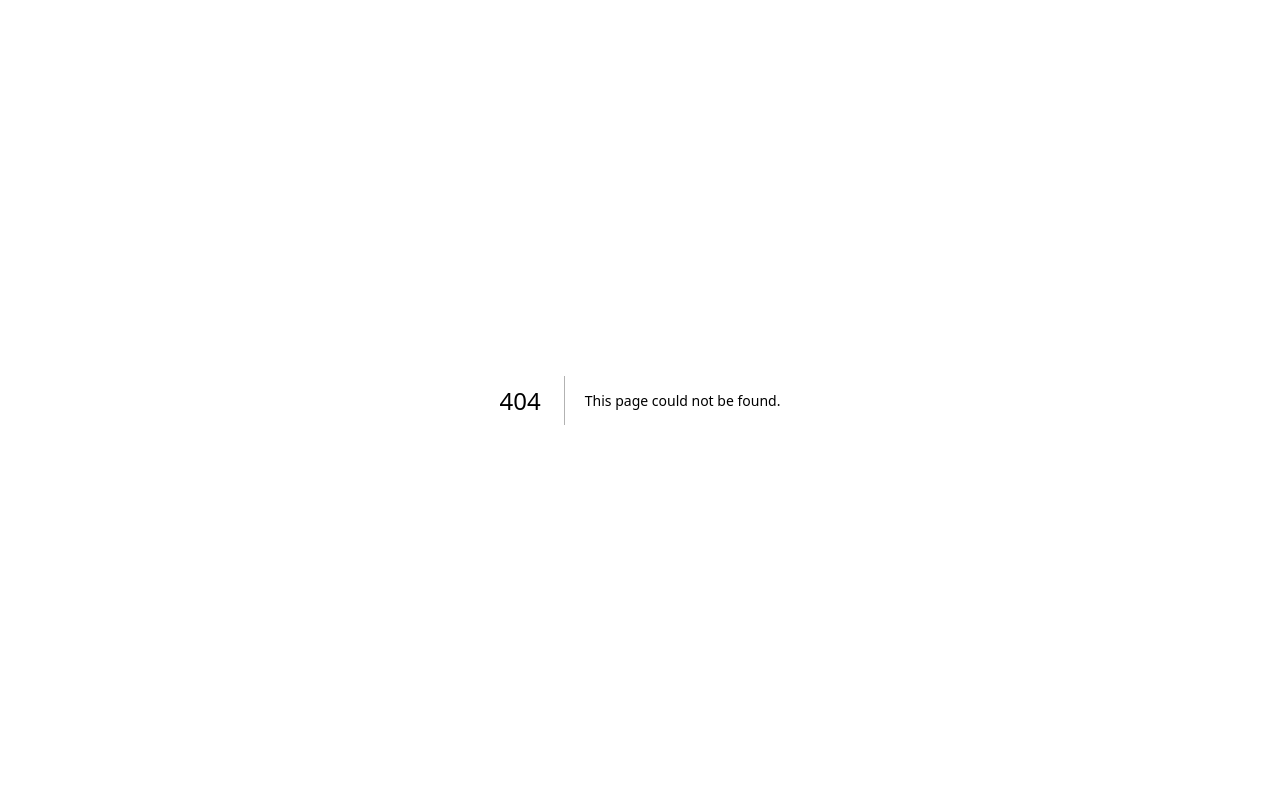
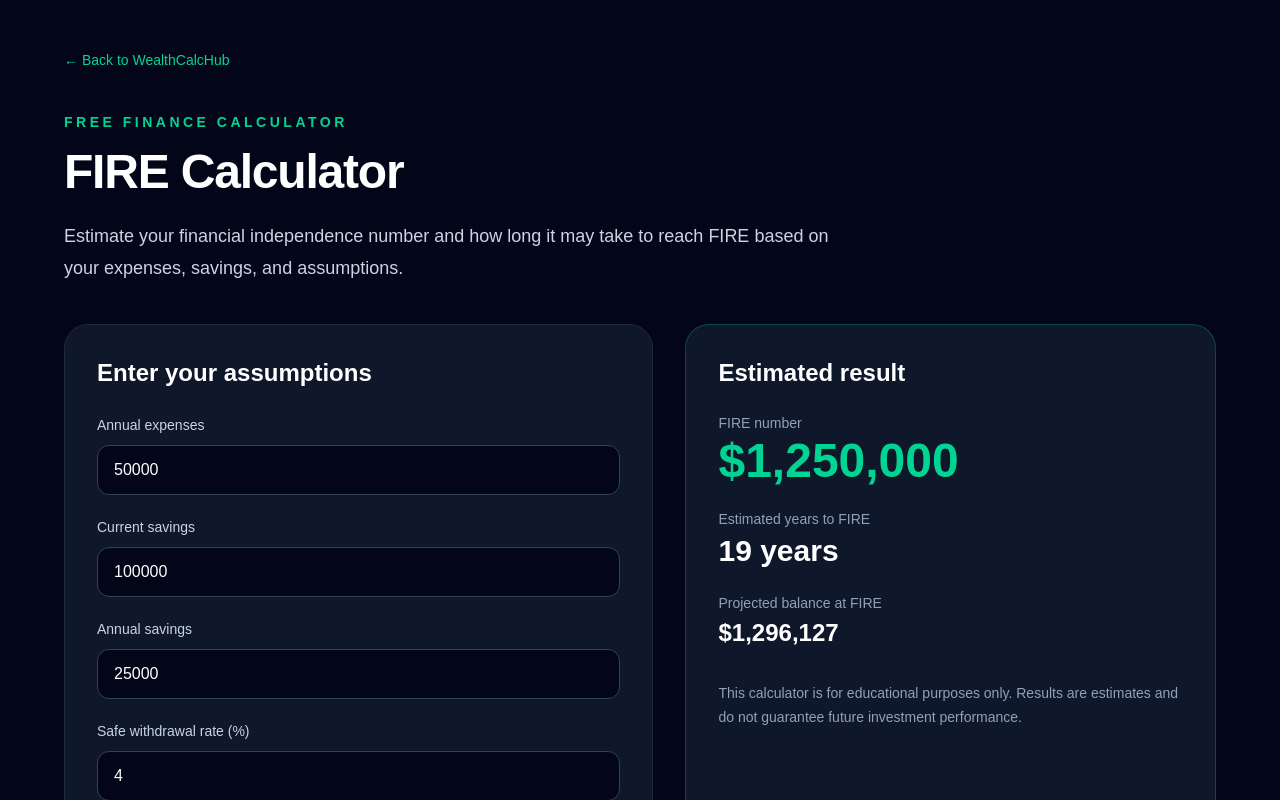
Before and after one commit to AWIN0420/wealthcalchub, a Next.js app: page /fire-calculator in a window 1280 px wide. Before the commit this address had no page. Shown: the top 800 px of the page. Built offline with nearby package versions, Linux system fonts and the light colour scheme.

Commit message:
Add FIRE calculator

```diff
--- /dev/null
+++ b/src/app/fire-calculator/page.tsx
@@ -0,0 +1,166 @@
+"use client";
+
+import Link from "next/link";
+import { useMemo, useState } from "react";
+
+export default function FireCalculatorPage() {
+  const [annualExpenses, setAnnualExpenses] = useState(50000);
+  const [currentSavings, setCurrentSavings] = useState(100000);
+  const [annualSavings, setAnnualSavings] = useState(25000);
+  const [withdrawalRate, setWithdrawalRate] = useState(4);
+  const [annualReturn, setAnnualReturn] = useState(7);
+
+  const result = useMemo(() => {
+    const fireNumber = annualExpenses / (withdrawalRate / 100);
+    const annualRate = annualReturn / 100;
+
+    let balance = currentSavings;
+    let yearsToFire = 0;
+
+    while (balance < fireNumber && yearsToFire < 100) {
+      balance = balance * (1 + annualRate) + annualSavings;
+      yearsToFire += 1;
+    }
+
+    return {
+      fireNumber,
+      yearsToFire,
+      projectedBalance: balance,
+      isAlreadyFire: currentSavings >= fireNumber,
+    };
+  }, [
+    annualExpenses,
+    currentSavings,
+    annualSavings,
+    withdrawalRate,
+    annualReturn,
+  ]);
+
+  const formatCurrency = (value: number) =>
+    new Intl.NumberFormat("en-US", {
+      style: "currency",
+      currency: "USD",
+      maximumFractionDigits: 0,
+    }).format(value);
+
+  return (
+    <main className="min-h-screen bg-slate-950 px-6 py-12 text-white">
+      <section className="mx-auto max-w-6xl">
+        <Link href="/" className="text-sm text-emerald-400 hover:text-emerald-300">
+          ← Back to WealthCalcHub
+        </Link>
+
+        <div className="mt-10">
+          <p className="text-sm font-semibold uppercase tracking-[0.25em] text-emerald-400">
+            Free Finance Calculator
+          </p>
+          <h1 className="mt-4 text-4xl font-bold tracking-tight md:text-5xl">
+            FIRE Calculator
+          </h1>
+          <p className="mt-6 max-w-3xl text-lg leading-8 text-slate-300">
+            Estimate your financial independence number and how long it may take
+            to reach FIRE based on your expenses, savings, and assumptions.
+          </p>
+        </div>
+
+        <div className="mt-10 grid gap-8 md:grid-cols-[1fr_0.9fr]">
+          <section className="rounded-3xl border border-slate-800 bg-slate-900 p-8">
+            <h2 className="text-2xl font-bold">Enter your assumptions</h2>
+
+            <div className="mt-6 space-y-5">
+              <label className="block">
+                <span className="text-sm text-slate-300">Annual expenses</span>
+                <input
+                  type="number"
+                  value={annualExpenses}
+                  onChange={(e) => setAnnualExpenses(Number(e.target.value))}
+                  className="mt-2 w-full rounded-xl border border-slate-700 bg-slate-950 px-4 py-3 text-white"
+                />
+              </label>
+
+              <label className="block">
+                <span className="text-sm text-slate-300">Current savings</span>
+                <input
+                  type="number"
+                  value={currentSavings}
+                  onChange={(e) => setCurrentSavings(Number(e.target.value))}
+                  className="mt-2 w-full rounded-xl border border-slate-700 bg-slate-950 px-4 py-3 text-white"
+                />
+              </label>
+
+              <label className="block">
+                <span className="text-sm text-slate-300">Annual savings</span>
+                <input
+                  type="number"
+                  value={annualSavings}
+                  onChange={(e) => setAnnualSavings(Number(e.target.value))}
+                  className="mt-2 w-full rounded-xl border border-slate-700 bg-slate-950 px-4 py-3 text-white"
+                />
+              </label>
+
+              <label className="block">
+                <span className="text-sm text-slate-300">
+                  Safe withdrawal rate (%)
+                </span>
+                <input
+                  type="number"
+                  value={withdrawalRate}
+                  onChange={(e) => setWithdrawalRate(Number(e.target.value))}
+                  className="mt-2 w-full rounded-xl border border-slate-700 bg-slate-950 px-4 py-3 text-white"
+                />
+              </label>
+
+              <label className="block">
+                <span className="text-sm text-slate-300">
+                  Expected annual return (%)
+                </span>
+                <input
+                  type="number"
+                  value={annualReturn}
+                  onChange={(e) => setAnnualReturn(Number(e.target.value))}
+                  className="mt-2 w-full rounded-xl border border-slate-700 bg-slate-950 px-4 py-3 text-white"
+                />
+              </label>
+            </div>
+          </section>
+
+          <section className="rounded-3xl border border-emerald-500/30 bg-slate-900 p-8">
+            <h2 className="text-2xl font-bold">Estimated result</h2>
+
+            <div className="mt-6 space-y-6">
+              <div>
+                <p className="text-sm text-slate-400">FIRE number</p>
+                <p className="mt-1 text-5xl font-bold text-emerald-400">
+                  {formatCurrency(result.fireNumber)}
+                </p>
+              </div>
+
+              <div>
+                <p className="text-sm text-slate-400">Estimated years to FIRE</p>
+                <p className="mt-1 text-3xl font-semibold">
+                  {result.isAlreadyFire
+                    ? "Already reached"
+                    : `${result.yearsToFire} years`}
+                </p>
+              </div>
+
+              <div>
+                <p className="text-sm text-slate-400">
+                  Projected balance at FIRE
+                </p>
+                <p className="mt-1 text-2xl font-semibold">
+                  {formatCurrency(result.projectedBalance)}
+                </p>
+              </div>
+            </div>
+
+            <p className="mt-8 text-sm leading-6 text-slate-400">
+              This calculator is for educational purposes only. Results are
+              estimates and do not guarantee future investment performance.
+            </p>
+          </section>
+        </div>
+      </section>
+    </main>
+  );
+}
```
